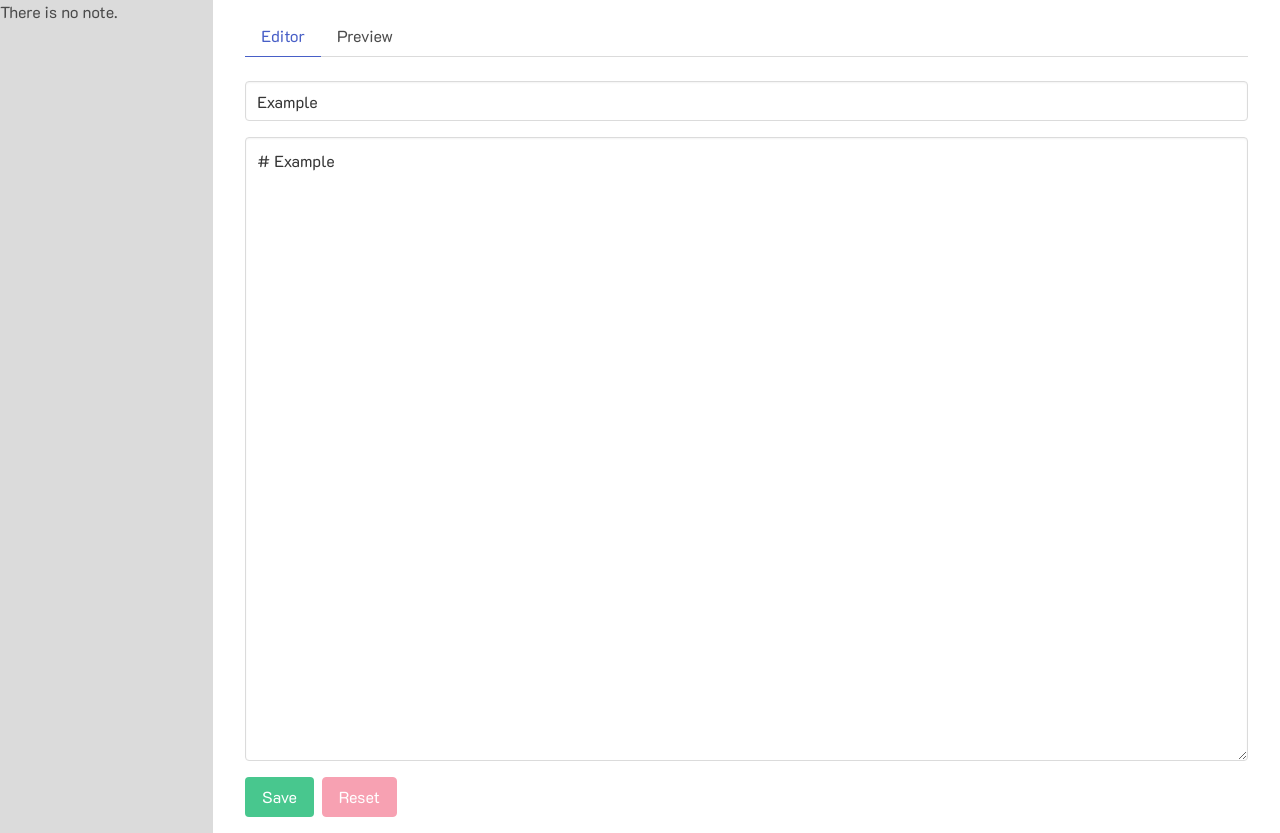
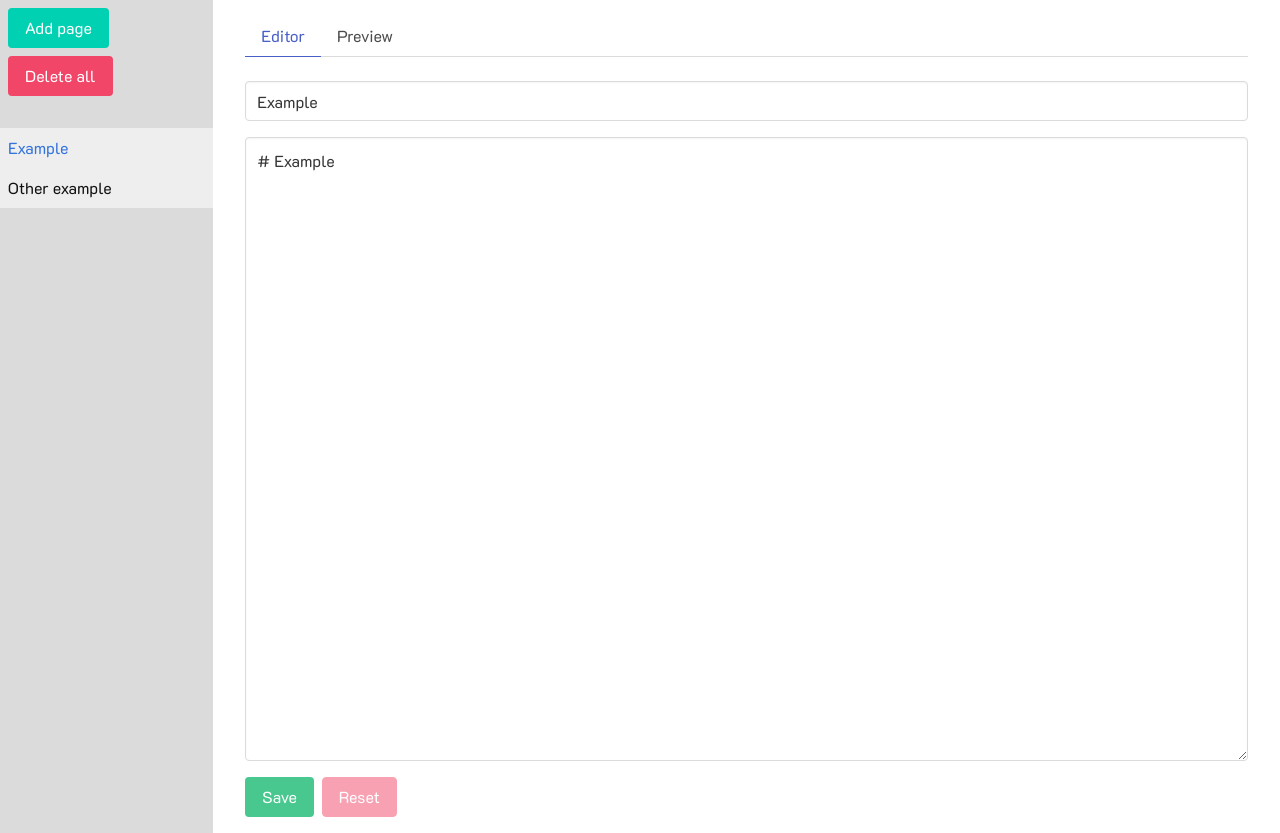
Before and after one commit to pontakornth/svelte-note, a Svelte app: page / in a window 1280 px wide. Built offline with nearby package versions, Linux system fonts and the light colour scheme.

Commit message:
feat: Add whole deletion

```diff
--- a/src/App.svelte
+++ b/src/App.svelte
@@ -1,7 +1,9 @@
 <script>
+import { notes } from './store.js';
 import Editor from './components/Editor.svelte';
 import Menu from './components/Menu.svelte';
 import './styles/theme.scss';
+$: hasPages = $notes.pages.length > 0;
 </script>
 
 <div class="columns is-gapless is-mobile app">
@@ -9,7 +11,16 @@ import './styles/theme.scss';
     <Menu />
   </div>
   <div class="column padded is-10-desktop padded is-10-mobile">
-    <Editor />
+    {#if hasPages}
+      <Editor />
+    {:else}
+      <div class="empty-box">
+        <div class="empty has-text-centered	">
+          <p class="is-size-2 has-text-grey">There is no page</p>
+          <p class="is-size-5 has-text-grey">Create add page for new one</p>
+        </div>
+      </div>
+    {/if}
   </div>
 </div>
 
@@ -21,4 +32,14 @@ import './styles/theme.scss';
 .padded {
   padding: 1rem;
 }
+
+.empty {
+  margin: auto;
+}
+
+.empty-box {
+  width: 100%;
+  height: 100%;
+  display: flex;
+}
 </style>
--- a/src/components/Menu.svelte
+++ b/src/components/Menu.svelte
@@ -1,9 +1,41 @@
 <script>
-export const notes = [];
+import { notes } from '../store'
+const changePage = (index) => {
+  $notes.currentIndex = index
+}
 </script>
 
-{#if notes.length > 0}
-<p>TODO: Show notes</p>
+<div class="buttons padded">
+ <button on:click={notes.newPage} class="button is-primary">Add page</button>
+ <button on:click={notes.deleteAll} class="button is-danger">Delete all</button>
+</div>
+{#if $notes.pages.length > 0}
+  {#each $notes.pages as page, index (page.uuid)}
+  <a href="javascript:void(0)" class="item" on:click={changePage(index)} class:is-active={$notes.currentIndex === index }>
+    {page.title}
+  </a>
+  {/each}
 {:else}
-<p>There is no note.</p>
+  <div class="item placeholder">No notes here</div>
 {/if}
+
+<style lang="scss">
+.item {
+  display: block;
+  width: 100%;
+  padding: 0.5rem;
+  background: #eee;
+  color: #111;
+  &.is-active {
+  color: hsl(217, 71%, 53%);
+  }
+
+  &.placeholder {
+    color: rgb(44,44,44);
+  }
+}
+
+.padded {
+  padding: 0.5rem;
+}
+</style>
--- a/src/store.js
+++ b/src/store.js
@@ -34,6 +34,14 @@ function createNotes() {
         )
       )
     },
+    deleteAll: () => {
+      update(notes => ({
+        ...notes,
+        pages: []
+      }
+      )
+     )
+    }
   }
 }
 
```
